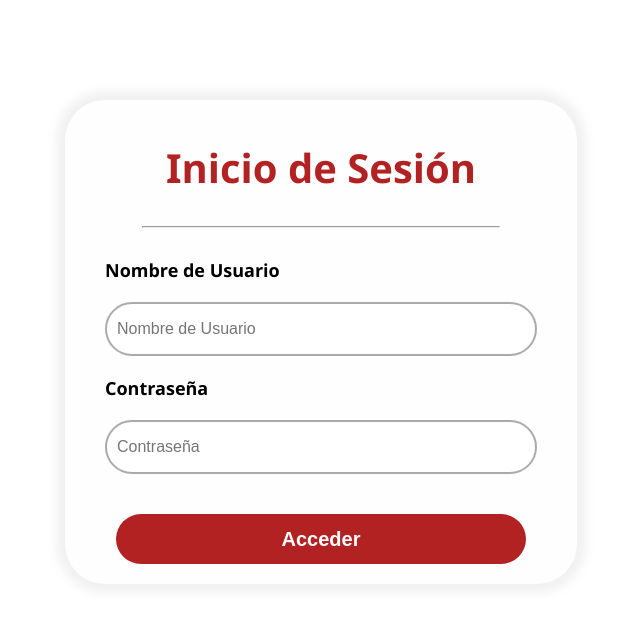
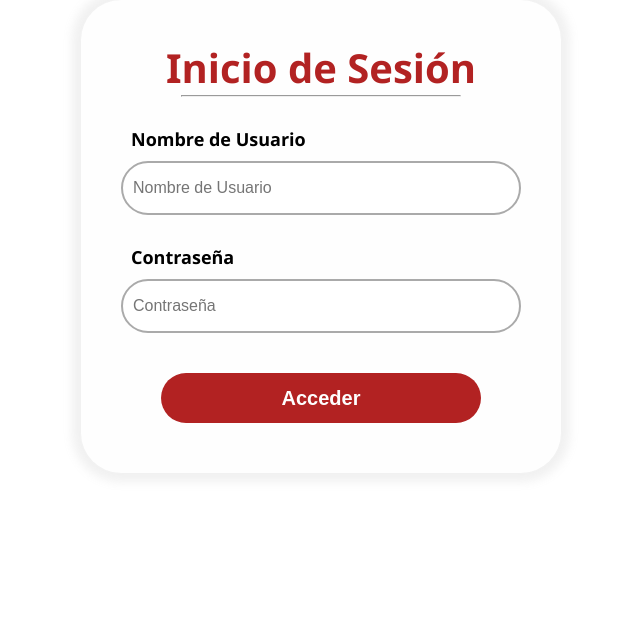
Before and after one commit to DanielRamirez404/Asia-Bar-Restaurant-Net, a React (Create React App) app in the folder app/: page /login in a window 1280 px wide. Shown: the top 626 px of the page, without its empty margins (319-959 px from the left). Built offline with nearby package versions, Linux system fonts and the light colour scheme.

Commit message:
Actualizados estilos de formulario

```diff
--- a/app/src/pages/reusables/form-page.css
+++ b/app/src/pages/reusables/form-page.css
@@ -1,18 +1,20 @@
 .form-page {
     size: 100%;
-    margin: 0px;
-    padding: 0px;
+    display: flex;
+    align-items: center;
+    justify-content: center;
 }
 
 .frame-form {
     font-family:'Segoe UI';
 
     width: 40%;
+    max-width: 400px;
 
     background: var(--white-hue);
 
-    margin: auto;
-    margin-top: 100px;
+
+    padding: 40px;
 
     text-align: center;
     border-radius: 40px;
@@ -21,24 +23,23 @@
 }
 
 .frame-form h1 {
-    padding-top: 40px;
     font-size: 40px;
+    margin: 0px;
     color: var(--red-hue);
 }
 
 .frame-form hr {
-    margin: 6% 15%;
+    margin: 0% 15%;
 }
 
 .input-box {
+    margin: 30px 0px;
     display: flex;
     flex-direction: column;
     text-align: left;
-    padding: 0 20px;
 }
 
 .input-box input {
-    margin: 20px;
     height: 30px;
     border-radius: 30px;
 
@@ -49,9 +50,18 @@
 }
 
 .input-box label {
+    margin-bottom: 10px;
+    margin-left: 10px;
     font-size: 18px;
-    padding: 0 20px;
     font-weight: bold;
+}
+
+.frame-form p {
+    margin-left: 10px;
+}
+
+.frame-form button {
+    margin: 10px 0px;
 }
 
 @media (max-width : 768px){
```
